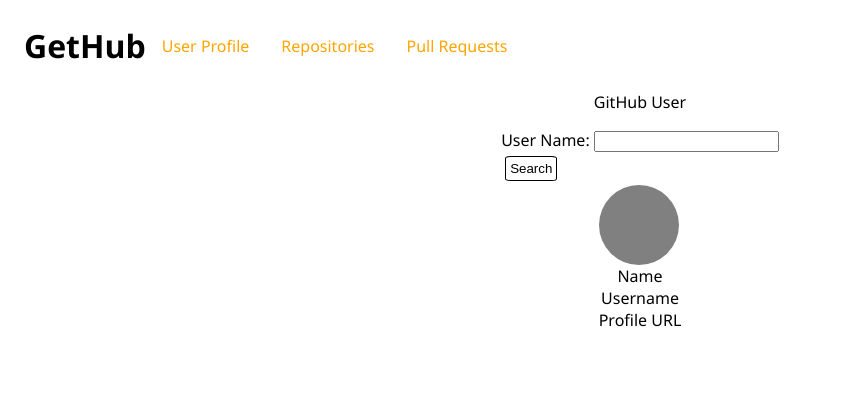
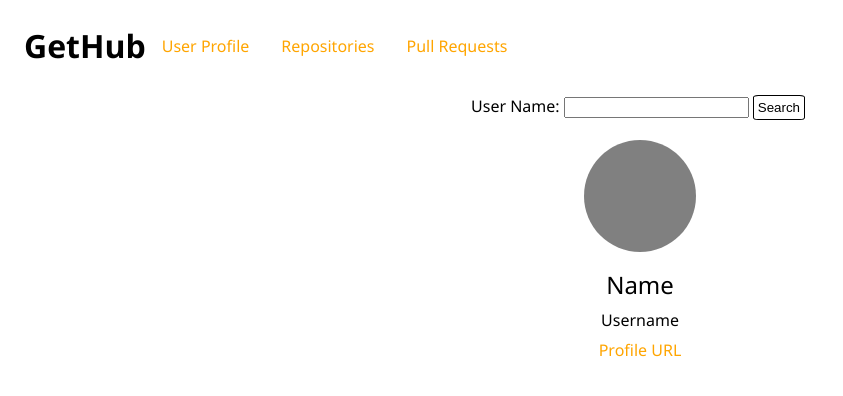
Before and after one commit to notwillcasey/github-fetcher, an Angular app: page /user in a window 1280 px wide. Shown: the top 396 px of the page, without its empty margins (0-843 px from the left). Built offline with nearby package versions, Linux system fonts and the light colour scheme.

Commit message:
user styling

```diff
--- a/src/app/interfaces/user.interface.ts
+++ b/src/app/interfaces/user.interface.ts
@@ -2,7 +2,7 @@
     login?: string;
     id?: number;
     nodeId?: string;
-    avatar_Url?: string;
+    avatarUrl?: string;
     gravatarId?: string;
     url?: string;
     htmlUrl?: string;
--- a/src/app/user/user.component.css
+++ b/src/app/user/user.component.css
@@ -1,12 +1,19 @@
 .user-title {
+    display: flex;
+    justify-content: center;
+    margin-bottom: 1rem;
+    font-weight: 600;
+    font-size: 2rem;
+}
+
+.user-form {
     display: flex;
     justify-content: center;
     margin-bottom: 1rem;
 }
 
-.user-form {
-    display: flex;
-    justify-content: center;
+.user-profile {
+    margin-bottom: 0.5rem;
 }
 
 .user-data {
@@ -17,9 +24,6 @@
 .user-data-block {
     justify-content: center;
     align-items: center;
-}
-
-.user-body {
 }
 
 button {
@@ -34,19 +38,40 @@
 
 img {
     border-radius: 50%;
-    height: 5rem;
-    width: 5rem;
+    height: 7rem;
+    width: 7rem;
 }
 
 .placeholder {
     border-radius: 50%;
-    height: 5rem;
-    width: 5rem;
+    height: 7rem;
+    width: 7rem;
     background-color: grey;
 }
 
 .user-profile {
     justify-content: center;
-    align-items: center;
     display: flex;
 }
+
+.title {
+    font-size: 1.5rem;
+}
+
+.username {
+    font-size: 1rem;
+}
+
+.url {
+    color: orange;
+    font-size: 1rem;
+}
+
+a:link {
+    color: orange;
+    text-decoration: none;
+}
+
+a:visited {
+    color: orange;
+}
--- a/src/app/user/user.component.html
+++ b/src/app/user/user.component.html
@@ -1,24 +1,33 @@
 <div class="user-body">
-    <div class="user-title">
+    <!-- <div class="user-title">
         GitHub User
-    </div>
+    </div> -->
     <div class="user-form form">
         <form [formGroup]="userSearch" (ngSubmit)="onSubmit()">
             <div>
                 <label for="user-label">User Name: </label>
                 <input class="user-input" type="text" formControlName="userName">
+                <button class="button" tpye="submit">Search</button>
             </div>
 
-            <button class="button" tpye="submit">Search</button>
         </form>
     </div>
     <div class="user-data">
         <div class="user-data-block" >
-            <div class="placeholder user-profile" *ngIf="!userProfileData"></div>
-            <div class="user-profile"><img src="{{userProfileData.avatar_Url}}" *ngIf="userProfileData"/></div>
-            <div class="user-profile"><span *ngIf="!userProfileData">Name</span><span *ngIf="userProfileData">{{userProfileData.name}}</span></div>
-            <div class="user-profile"><span *ngIf="!userProfileData">Username</span><span *ngIf="userProfileData">{{userProfileData.login}}</span></div>
-            <div class="user-profile"><span *ngIf="!userProfileData">Profile URL</span><span *ngIf="userProfileData"><a href="{{userProfileData.htmlUrl}}">{{userProfileData.htmlUrl}}</a></span></div>
+            <div class="user-profile placeholder" *ngIf="!userProfileData"></div>
+            <div class="user-profile"><img src="{{userProfileData.avatarUrl}}" *ngIf="userProfileData"/></div>
+            <div class="user-profile title">
+                <div *ngIf="!userProfileData">Name</div>
+                <div *ngIf="userProfileData">{{userProfileData.name}}</div>
+            </div>
+            <div class="user-profile username">
+                <div *ngIf="!userProfileData">Username</div>
+                <div *ngIf="userProfileData">{{userProfileData.login}}</div>
+            </div>
+            <div class="user-profile url">
+                <div *ngIf="!userProfileData">Profile URL</div>
+                <div *ngIf="userProfileData"><a href="{{userProfileData.htmlUrl}}">GitHub Profile</a></div>
+                </div>
         </div>
     </div>
 </div>
```
